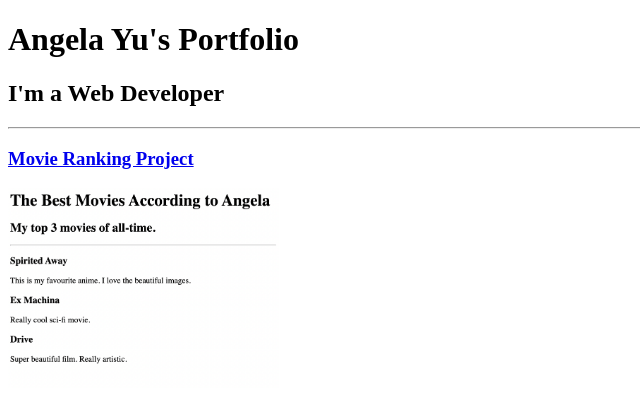
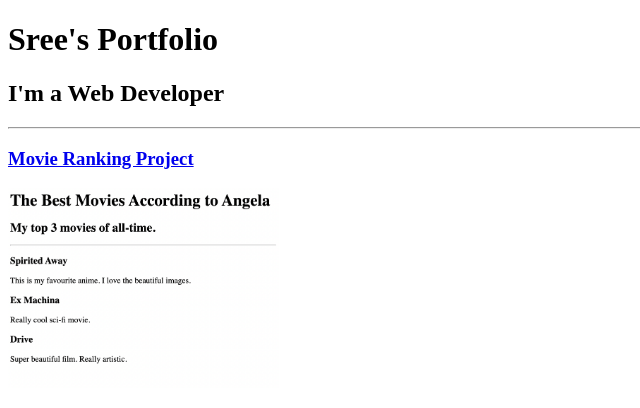
Before and after one commit to mssreekala4u/html-portfolio, a plain HTML site: page solution.html in a window 1280 px wide. Shown: the top 408 px of the page, without its empty margins (0-640 px from the left). Drawn offline with Linux system fonts and the light colour scheme.

Commit message:
Update solution.html

```diff
--- a/solution.html
+++ b/solution.html
@@ -3,11 +3,11 @@
 
 <head>
   <meta charset="UTF-8">
-  <title>Angela's Portfolio</title>
+  <title>Sree's Portfolio</title>
 </head>
 
 <body>
-  <h1>Angela Yu's Portfolio</h1>
+  <h1>Sree's Portfolio</h1>
   <h2>I'm a Web Developer</h2>
   <hr />
   <h3><a href="./public/movie-ranking.html">Movie Ranking Project</a></h3>
```
